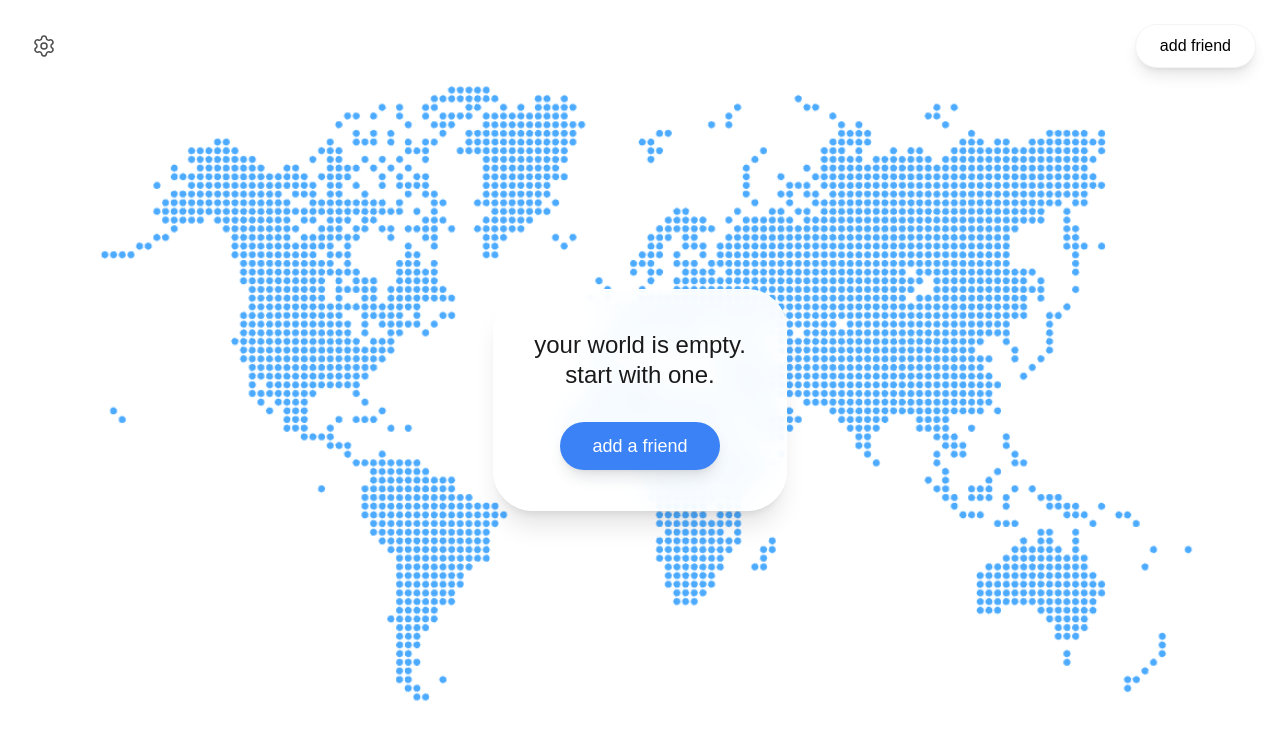
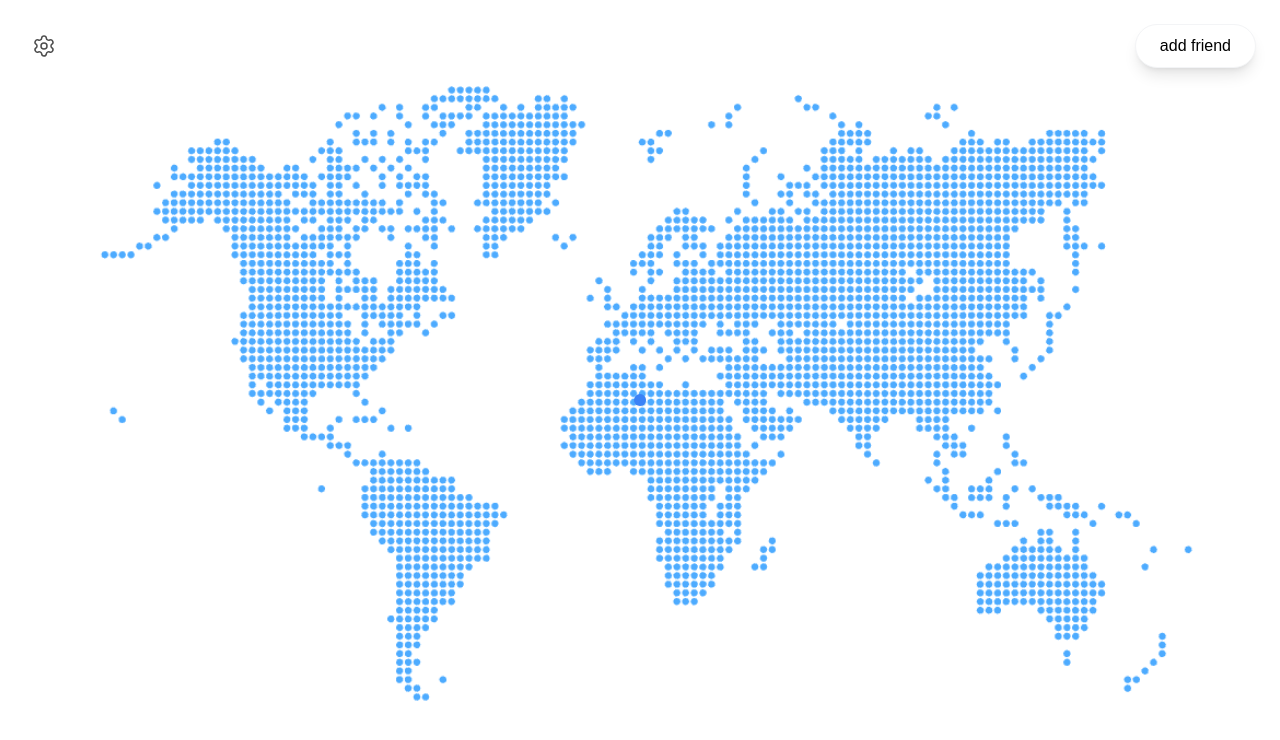
Before and after one commit to AnushriyaB/human-crm, a React (Vite) app: page /dashboard in a window 1280 px wide. Shown: the top 740 px of the page. Built offline with nearby package versions, Linux system fonts and the light colour scheme; a web font is replaced by a local one.

Commit message:
Refactor: Make Empty State a standalone blocking view

```diff
--- a/src/pages/Dashboard.jsx
+++ b/src/pages/Dashboard.jsx
@@ -144,27 +144,7 @@ export default function Dashboard() {
                     ))}
                 </div>
 
-                {/* Empty State Overlay */}
-                {friends.length === 0 && !isOnboarding && (
-                    <div className="absolute inset-0 flex items-center justify-center z-20 pointer-events-none">
-                        <motion.div
-                            initial={{ opacity: 0, y: 20 }}
-                            animate={{ opacity: 1, y: 0 }}
-                            className="bg-white/90 backdrop-blur-md p-10 rounded-[2.5rem] shadow-xl border border-white text-center pointer-events-auto"
-                        >
-                            <h2 className="text-2xl font-medium text-text-primary leading-tight mb-8">
-                                your world is empty.<br />start with one.
-                            </h2>
-                            <Button
-                                onClick={() => setIsOnboarding(true)}
-                                size="lg"
-                                className="rounded-full px-8 py-4 text-lg shadow-lg hover:shadow-xl transition-all lowercase"
-                            >
-                                add a friend
-                            </Button>
-                        </motion.div>
-                    </div>
-                )}
+
 
                 {/* The Shelf (Bottom) */}
                 {friends.some(f => f.x === null) && (
```
Also changed, not shown: 5 other files (tests, documents, lock files or other folders).
